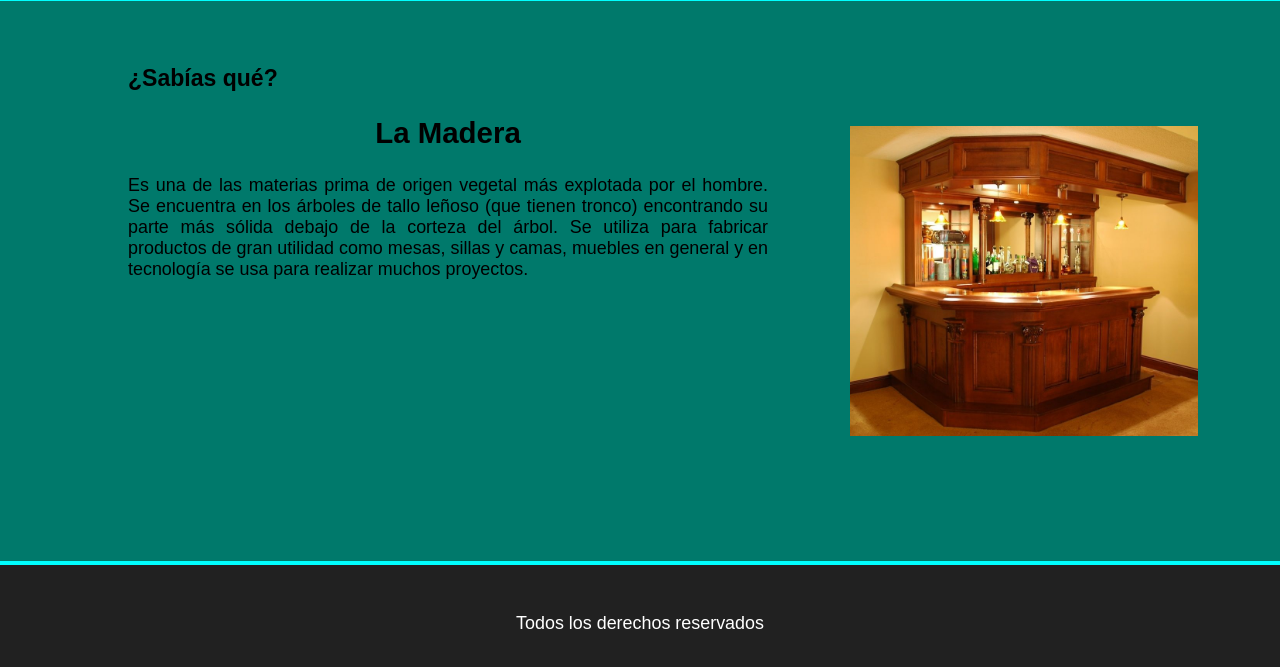
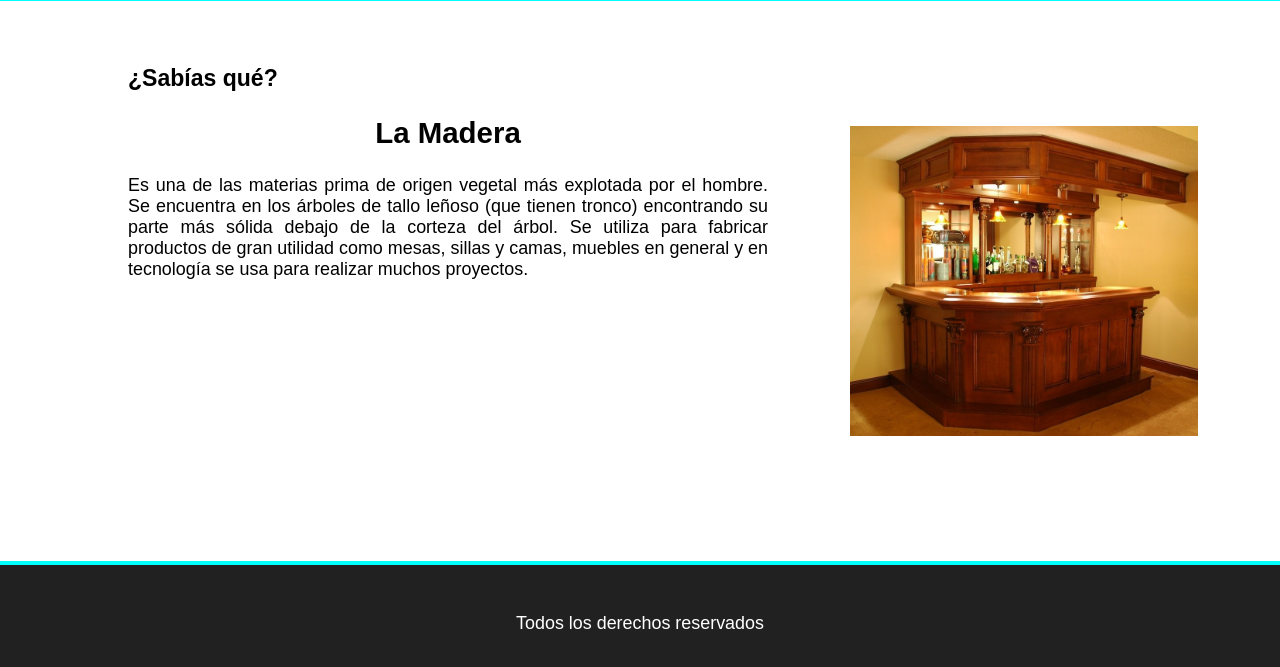
Before and after one commit to fabian3198/myweb, a plain HTML site: page index.html in a window 1280 px wide. Shown: the part 119-786 px from the top of the page. Drawn offline with Linux system fonts and the light colour scheme.

Commit message:
Update estilos.css

```diff
--- a/css/estilos.css
+++ b/css/estilos.css
@@ -3,7 +3,7 @@
 html {
 	height: 100%;
 	width: 100%;
-	background-color: #00796b;
+	background-color: white;
 }
 
 body {
```
